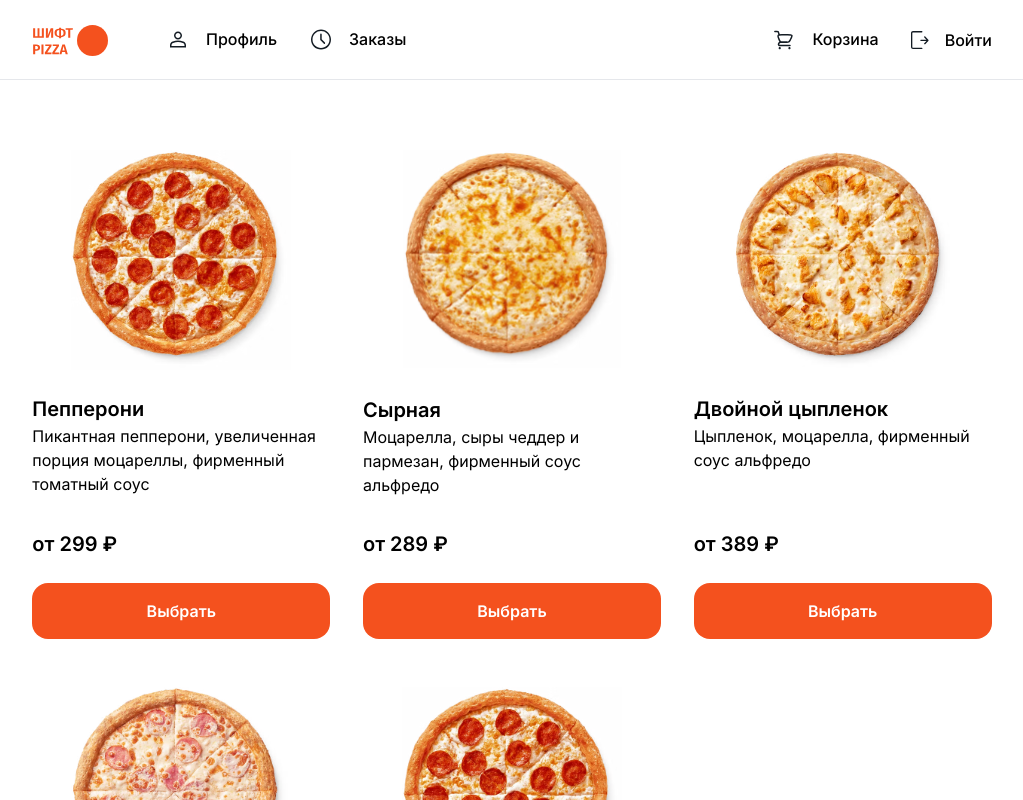
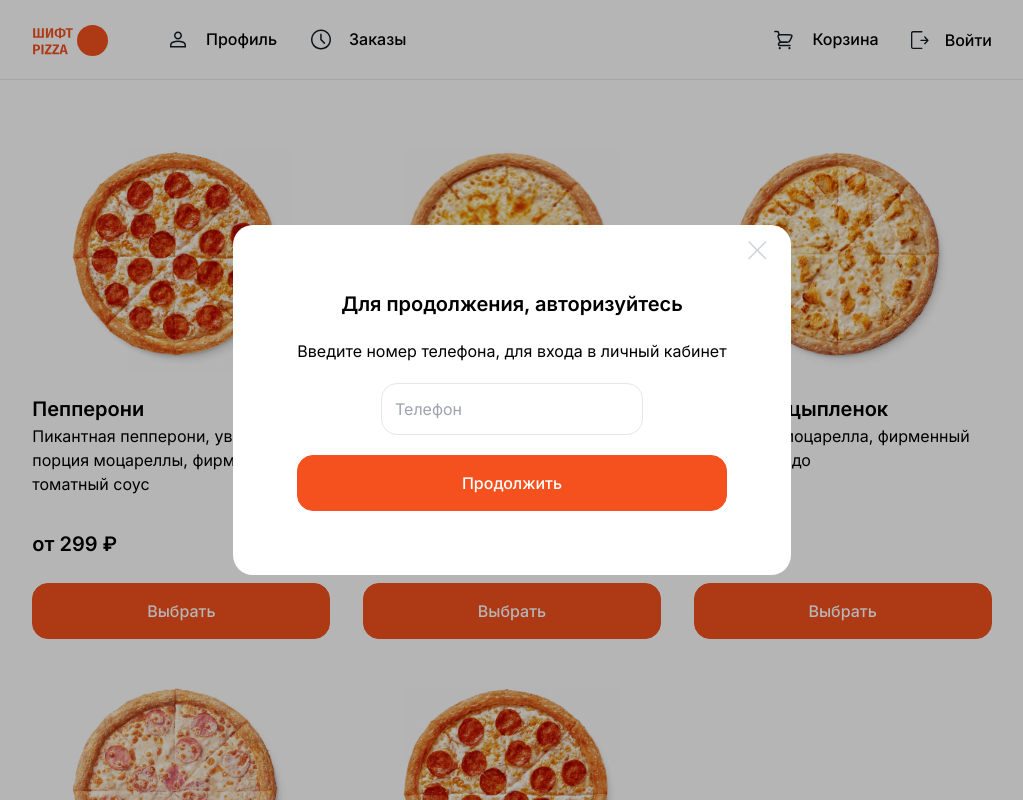
Before and after one commit to DanyaCreator/pizza-shop-cft, a React (Vite) app: page / in a window 1280 px wide. Both pictures are taken after a click on the button "Профиль". Shown: the top 800 px of the page, without its empty margins (128-1151 px from the left). Built offline with nearby package versions, Linux system fonts and the light colour scheme.

Commit message:
authorization modal and some additions

```diff
--- /dev/null
+++ b/src/components/AuthorizationModal.tsx
@@ -0,0 +1,34 @@
+import RoundedBtn from './buttons/RoundedBtn.tsx';
+import { useForm } from 'react-hook-form';
+
+const AuthorizationModal = () => {
+  const { register, handleSubmit } = useForm();
+  const onSubmit = (data) => console.log(data);
+  return (
+    <form
+      onSubmit={handleSubmit(onSubmit)}
+      className={
+        'flex flex-col justify-center items-center gap-[20px] p-[64px]'
+      }>
+      <h1 className={'font-[600] text-[20px]'}>
+        Для продолжения, авторизуйтесь
+      </h1>
+      <p className={'font-[400]'}>
+        Введите номер телефона, для входа в личный кабинет
+      </p>
+      <input
+        id={'phone-number'}
+        className={
+          'phone-field font-[400] rounded-2xl border-[1px] p-[3%] hover:border-[#F4511E] focus:border-[#F4511E] focus:outline-none'
+        }
+        type='number'
+        placeholder='Телефон'
+        {...register('phone', { required: true, maxLength: 11, minLength: 11 })}
+      />
+      <input className={'hidden'} type='number' />
+      <RoundedBtn onClick={handleSubmit(onSubmit)} text={'Продолжить'} />
+    </form>
+  );
+};
+
+export default AuthorizationModal;
--- a/src/components/Header.tsx
+++ b/src/components/Header.tsx
@@ -1,25 +1,52 @@
 import { Basket, Logo, Orders, RegLog, User } from '../assets/images.ts';
 import BtnWithIcon from './buttons/BtnWithIcon.tsx';
+import { useLockedBody } from '../hooks/use-lock-body.hook.ts';
+import { useState } from 'react';
+import ModalWrapper from './modal/ModalWrapper.tsx';
+import AuthorizationModal from './AuthorizationModal.tsx';
 
 const Header = () => {
+  const [activeModalInfo, setActiveModalInfo] = useState(null);
+  useLockedBody(!!activeModalInfo);
   return (
     <header
       className={
         'w-screen h-[80px] flex justify-center items-center fixed left-0 border-b-[1px] bg-white font-[500]'
       }>
       <div className={'container flex gap-[32px]'}>
-        <img src={Logo} alt='' />
+        <img src={Logo} alt="" />
         <div className={'w-full flex justify-between items-center'}>
           <div className={'flex gap-[32px]'}>
-            <BtnWithIcon text={'Профиль'} image={User} />
-            <BtnWithIcon text={'Заказы'} image={Orders} />
+            <BtnWithIcon
+              text={'Профиль'}
+              image={User}
+              openModalInfo={setActiveModalInfo}
+            />
+            <BtnWithIcon
+              text={'Заказы'}
+              image={Orders}
+              openModalInfo={setActiveModalInfo}
+            />
           </div>
           <div className={'flex gap-[32px]'}>
-            <BtnWithIcon text={'Корзина'} image={Basket} />
-            <BtnWithIcon text={'Войти'} image={RegLog} />
+            <BtnWithIcon
+              text={'Корзина'}
+              image={Basket}
+              openModalInfo={setActiveModalInfo}
+            />
+            <BtnWithIcon
+              text={'Войти'}
+              image={RegLog}
+              openModalInfo={setActiveModalInfo}
+            />
           </div>
         </div>
       </div>
+      {activeModalInfo && (
+        <ModalWrapper onClose={() => setActiveModalInfo(null)}>
+          <AuthorizationModal onClose={activeModalInfo} />
+        </ModalWrapper>
+      )}
     </header>
   );
 };
--- a/src/components/PizzaCard.tsx
+++ b/src/components/PizzaCard.tsx
@@ -26,7 +26,9 @@ const PizzaCard = ({
           <p className={'font-[400]'}>{description}</p>
         </div>
         <div className={'flex flex-col gap-[24px]'}>
-          <span className={'font-[600] text-[20px] mt-[32px]'}>от {cost} ₽</span>
+          <span className={'font-[600] text-[20px] mt-[32px]'}>
+            от {cost} ₽
+          </span>
           <RoundedBtn onClick={openPizzaModal} text={'Выбрать'} />
         </div>
       </div>
--- a/src/components/PizzaModalMenu.tsx
+++ b/src/components/PizzaModalMenu.tsx
@@ -36,7 +36,7 @@ const PizzaModalMenu = ({ image, name, description }: PizzaModalMenuProps) => {
             </span>
           </div>
           <div className={'flex justify-between pt-[26px] pb-[26px] pl-[10px]'}>
-            <fieldset
+            <form
               className={
                 'w-full flex justify-between bg-[#F3F4F6] h-[44px] items-center rounded-[16px] p-[2px]'
               }>
@@ -55,7 +55,7 @@ const PizzaModalMenu = ({ image, name, description }: PizzaModalMenuProps) => {
                 onChange={() => setActivePizzaSizeBtn(35)}
                 title={'Большая'}
               />
-            </fieldset>
+            </form>
           </div>
           <article className={'text-[#292929] h-full'}>
             <span className={'font-[500] text-[16px] pl-[10px]'}>
--- a/src/components/buttons/BtnWithIcon.tsx
+++ b/src/components/buttons/BtnWithIcon.tsx
@@ -1,11 +1,12 @@
 type BtnWithIconProps = {
   text: string;
   image: string;
+  openModalInfo: () => void;
 };
 
-const BtnWithIcon = ({ text, image }: BtnWithIconProps) => {
+const BtnWithIcon = ({ text, image, openModalInfo }: BtnWithIconProps) => {
   return (
-    <button>
+    <button onClick={openModalInfo}>
       <div className='flex gap-[16px]'>
         <img src={image} alt='' />
         {text}
--- a/src/components/buttons/PizzaAdditionBtn.tsx
+++ b/src/components/buttons/PizzaAdditionBtn.tsx
@@ -21,7 +21,7 @@ const PizzaAdditionBtn = ({
       <label
         htmlFor={`pizza-addition-btn${number}`}
         className={
-          'pizza-addition-btn w-[124px] h-[192px] flex flex-col justify-between p-[8px] cursor-pointer peer-checked:outline outline-1 outline-[#F4511E] transition-colors duration-200 ease-in-out'
+          'pizza-addition-btn w-[124px] h-[192px] flex flex-col justify-between p-[8px] cursor-pointer peer-checked:outline outline-1 outline-[#F4511E]'
         }>
         <img src={image} alt='' />
         <span className={'text-[12px] font-[400] text-center'}>{name}</span>
--- a/src/components/buttons/PizzaSizeRadio.tsx
+++ b/src/components/buttons/PizzaSizeRadio.tsx
@@ -12,12 +12,12 @@ const PizzaSizeRadio = ({ checked, onChange, title }: PizzaSizeRadioProps) => {
         checked={checked}
         onChange={onChange}
         className={
-          'transition-colors absolute w-full h-full rounded-[14px] cursor-pointer appearance-none peer checked:bg-[#FFFFFF]'
+          'transition-colors duration-200 absolute w-full h-full rounded-[14px] cursor-pointer appearance-none peer checked:bg-[#FFFFFF]'
         }
       />
       <label
         className={
-          'transition-colors absolute text-[#637083] font-[400] top-1/2 left-1/2 translate-x-[-50%] translate-y-[-50%] pointer-events-none peer-checked:text-[#141C24]'
+          'transition duration-200 absolute text-[#637083] font-[400] top-1/2 left-1/2 translate-x-[-50%] translate-y-[-50%] pointer-events-none peer-checked:text-[#141C24]'
         }>
         {title}
       </label>
--- a/src/components/buttons/RoundedBtn.tsx
+++ b/src/components/buttons/RoundedBtn.tsx
@@ -5,11 +5,20 @@ type ChooseBtnProps = {
 
 const RoundedBtn = ({ onClick, text }: ChooseBtnProps) => {
   return (
-    <button
-      className={'bg-[#F4511E] w-full h-[56px] rounded-[16px]'}
-      onClick={onClick}>
-      <span className={'font-[600] text-white'}>{text}</span>
-    </button>
+    <div className={'group rounded-[16px] w-full'}>
+      <button
+        className={
+          'w-full bg-[#F4511E] h-[56px] rounded-[16px] group-hover:bg-white group-hover: border-[1px] border-[#F4511E] transition-colors duration-300'
+        }
+        onClick={onClick}>
+        <span
+          className={
+            'font-[500] text-white group-hover:text-[#F4511E] transition-colors duration-300 '
+          }>
+          {text}
+        </span>
+      </button>
+    </div>
   );
 };
 
--- a/src/index.css
+++ b/src/index.css
@@ -65,6 +65,12 @@ body {
     border-radius: 10px;
 }
 
+.phone-field::-webkit-outer-spin-button,
+.phone-field::-webkit-inner-spin-button {
+    -webkit-appearance: none;
+    margin: 0;
+}
+
 @media (max-width: 1024px) {
     .main-content {
         grid-template-columns: repeat(2, 1fr);
```
